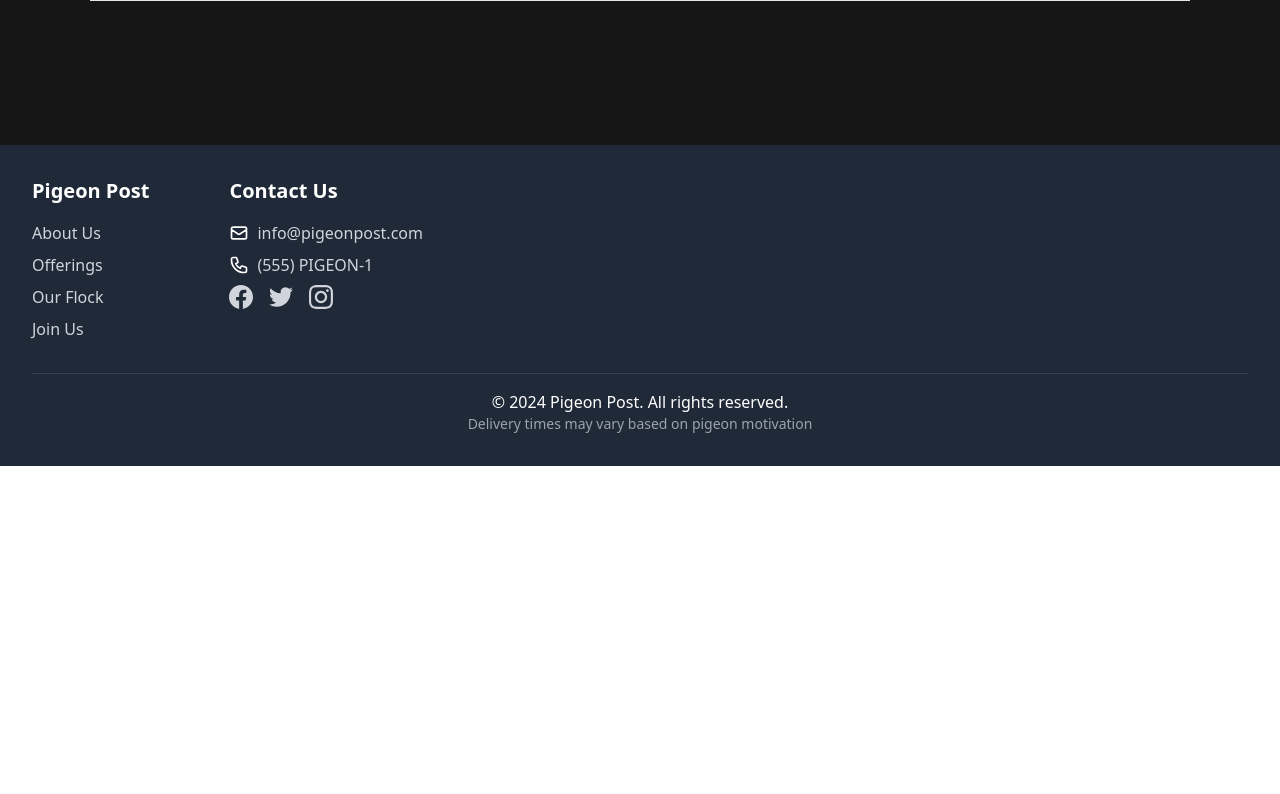
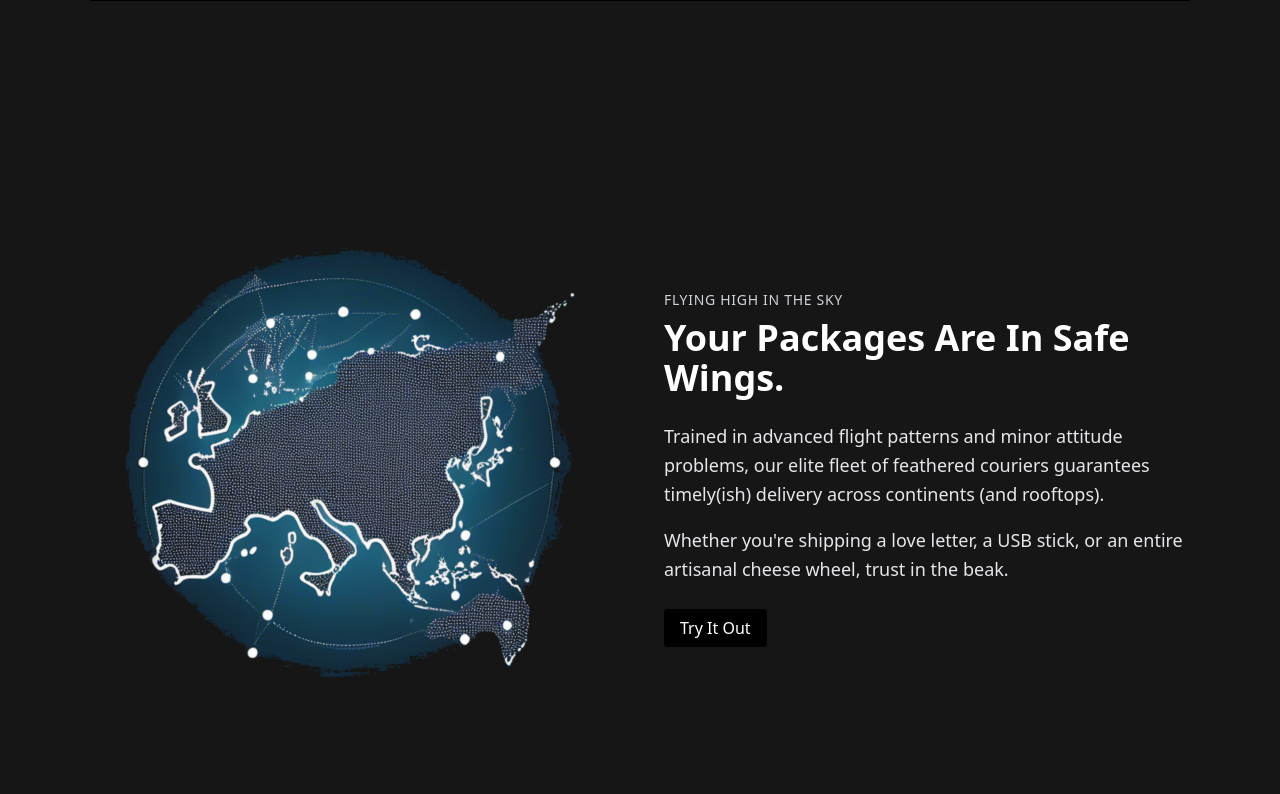
Before and after one commit to Zander-M75/Pigeon-Post, a React (Vite) app: page / in a window 1280 px wide. Shown: the part 1566-2360 px from the top of the page. Before the commit the page ends 2032 px from the top, so only its background shows below. Built offline with nearby package versions, Linux system fonts and the light colour scheme.

Commit message:
split section component

```diff
--- a/src/components/common/ContentBox.jsx
+++ b/src/components/common/ContentBox.jsx
@@ -1,7 +1,7 @@
 export default function ContentBox({ children, className }) {
     return (
         <div className="relative overflow-visible">
-            <div className={`bg-[#A9A9A9] mt-12 mb-12 py-40 px-14 shadow-inner border border-gray-200 max-w-4xl mx-auto ${className || ''}`}
+            <div className={`bg-[#A9A9A9] mt-12 mb-12 py-40 px-14 shadow-inner border border-black max-w-4xl mx-auto ${className || ''}`}
                  style={{
                      clipPath: 'polygon(0 0, 100% 0, 100% calc(100% - 10px), calc(100% - 10px) calc(100% - 10px), calc(100% - 10px) 100%, 10px 100%, 10px calc(100% - 10px), 0 calc(100% - 10px))'
                  }}>
--- /dev/null
+++ b/src/components/common/SplitSection.jsx
@@ -0,0 +1,29 @@
+export default function SplitSection({
+  children,
+  imageUrl,
+  imageAlt,
+  imageOnRight = true,
+  className
+}) {
+  return (
+    <div className={`max-w-7xl mx-auto px-8 md:px-16 py-20 ${className || ''}`}>
+      <div className="flex flex-col md:flex-row items-center justify-between gap-12">
+        {/* Content Side */}
+        <div className={`w-full md:w-1/2 ${!imageOnRight ? 'md:order-2' : 'md:order-1'}`}>
+          {children}
+        </div>
+
+        {/* Image Side */}
+        <div className={`w-full md:w-1/2 flex items-center justify-center ${imageOnRight ? 'md:order-2' : 'md:order-1'}`}>
+          {imageUrl && (
+            <img
+              src={imageUrl}
+              alt={imageAlt || 'Section image'}
+              className="w-full max-w-lg h-auto object-contain"
+            />
+          )}
+        </div>
+      </div>
+    </div>
+  )
+}
--- a/src/pages/Home.jsx
+++ b/src/pages/Home.jsx
@@ -3,7 +3,8 @@ import officeClipart from "../assets/Home/office-clipart.png";
 import Partners from "../components/extra/Partners";
 import ContentBox from "../components/common/ContentBox";
 import mapImage from "../assets/Home/map-1.png";
-
+import SplitSection from "../components/common/SplitSection";
+import mapImage2 from "../assets/Home/radar-map.png";
 
 export default function Home() {
   return (
@@ -74,6 +75,26 @@ export default function Home() {
         </div>
       </div>
 
+      <SplitSection
+        imageUrl={mapImage2}
+        imageAlt="Map"
+        imageOnRight={false}
+        className="py-20"
+      >
+        <h4 className="text-gray-300 text-sm uppercase tracking-wider font-medium mb-2">Flying High in the Sky</h4>
+        <h2 className="text-white text-4xl font-bold mb-6">Your Packages Are In Safe Wings.</h2>
+        <p className="text-gray-200 text-lg leading-relaxed mb-4">
+        Trained in advanced flight patterns and minor attitude problems, our elite fleet of feathered couriers guarantees timely(ish) delivery across continents (and rooftops).
+        </p>
+        <p className="text-gray-200 text-lg leading-relaxed mb-8">
+        Whether you're shipping a love letter, a USB stick, or an entire artisanal cheese wheel, trust in the beak.
+        </p>
+
+        <BlackButton href="/signup" className="hover:scale-105 transition-transform duration-200">
+          Try It Out
+        </BlackButton>
+      </SplitSection>
+
   </div>
   )
 }
```
Also changed, not shown: src/assets/Home/radar-map.png (added).
